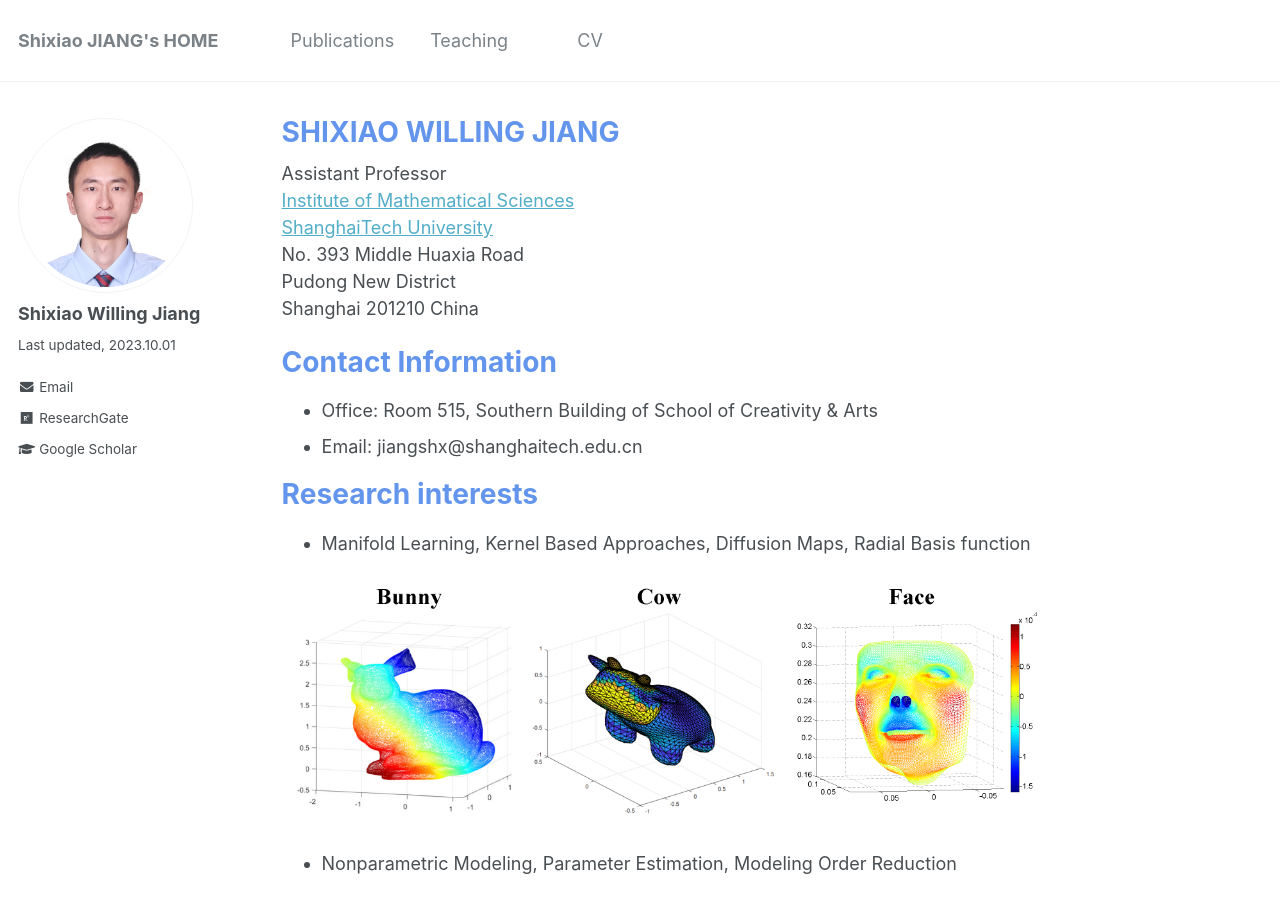
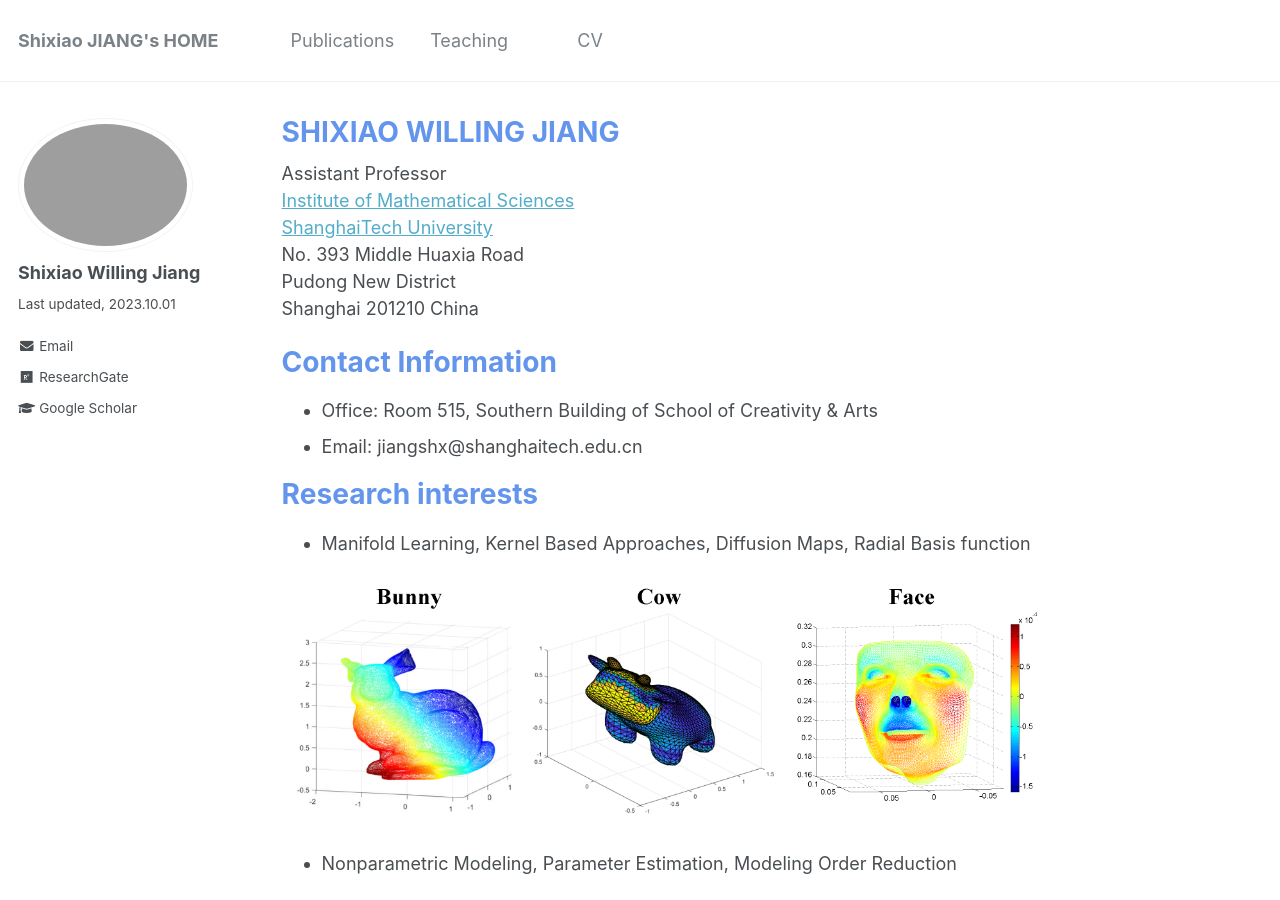
Before and after one commit to willingjiang/willingjiang.github.io, a Jekyll site: the page built from _pages/about.md, in a window 1280 px wide and 900 px high. Built offline with Jekyll 4.4.1, drawn with Linux system fonts in a browser that asks for light colours.

Commit message:
Update _config.yml

```diff
--- a/_config.yml
+++ b/_config.yml
@@ -81,7 +81,7 @@ analytics:
 # Site Author
 author:
   name             : "Shixiao Willing Jiang"
-  avatar           : "my_profile.JPG"
+  avatar           : "my_profile_2.JPG"
   bio              : "Last updated, 2023.10.01" #"Your biography for the left-hand sidebar"
   location         : #"Location"
   employer         :
```
